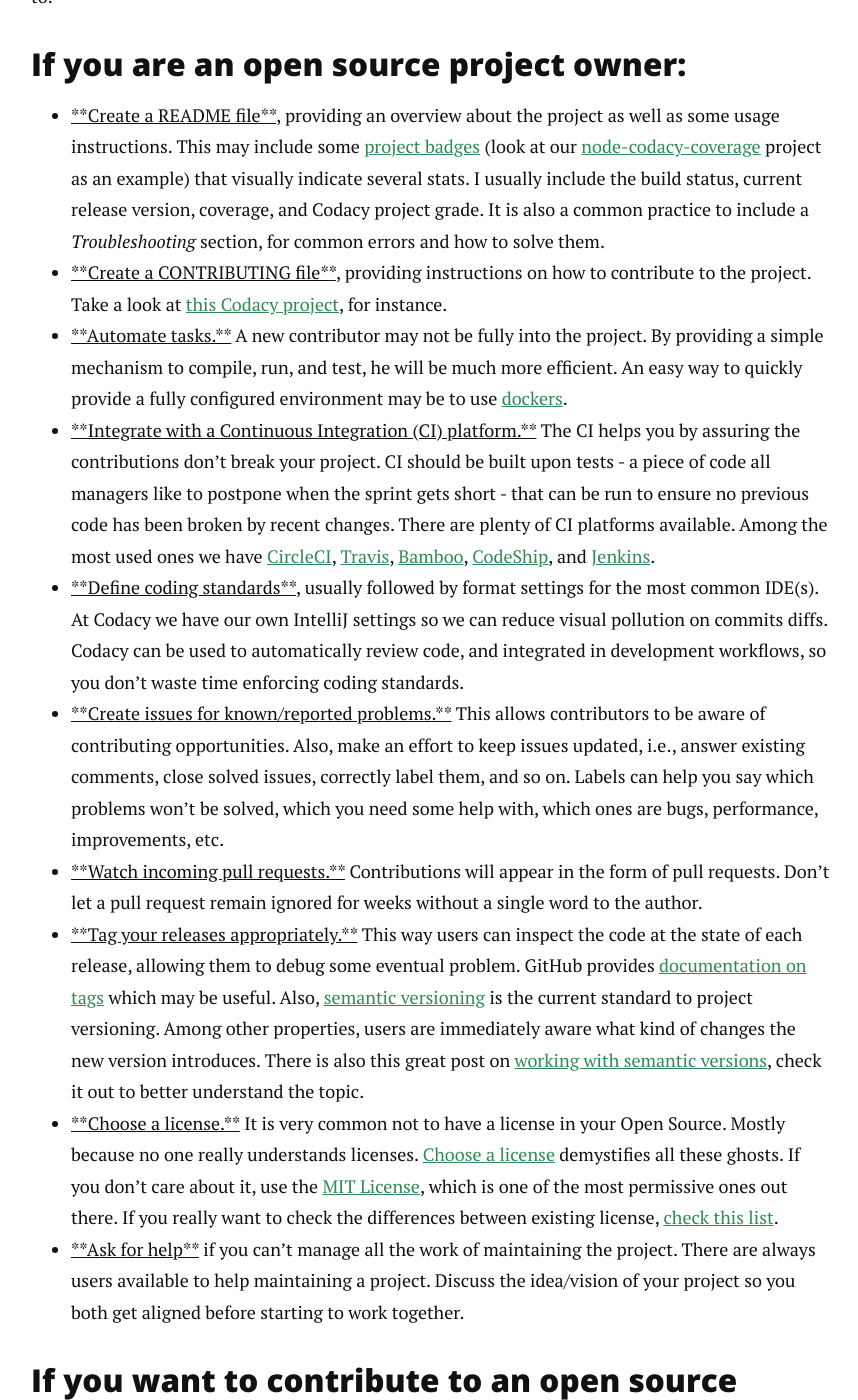
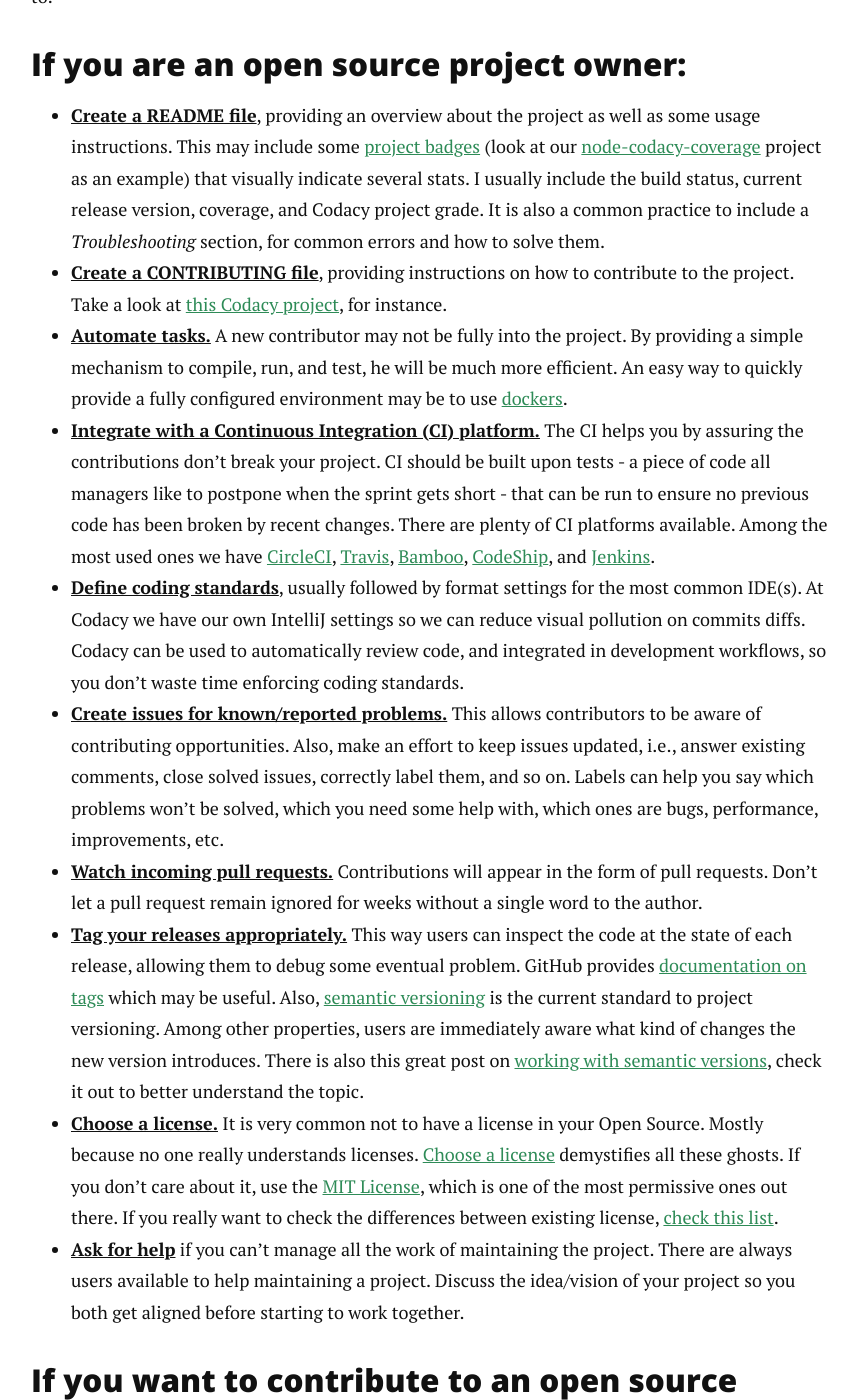
Before and after one commit to pedrorijo91/pedrorijo91.github.io, a Jekyll site: the page built from _posts/2015-12-18-open-source-guidelines.markdown, in a window 1280 px wide and 1400 px high, scrolled down 2503 px. Shown: the whole window, without its empty margins (209-1067 px from the left). Built offline with Jekyll 4.4.1, drawn with Linux system fonts in a browser that asks for light colours; nearby versions of some CDN libraries; Markdown is read by kramdown in place of the engine named in the settings; comment, search, counter and statistics services are not loaded; some of the changed text lies outside the part shown.

Commit message:
Fix markdown processor

```diff
--- a/_config.yml
+++ b/_config.yml
@@ -6,7 +6,7 @@
 paginate_path: "blog/page:num/"
 permalink: blog/:title/
 
-markdown: redcarpet
+markdown: kramdown
 highlighter: rouge
 paginate: 7
 
--- a/_posts/2015-08-02-euromillions.markdown
+++ b/_posts/2015-08-02-euromillions.markdown
@@ -38,8 +38,7 @@
 * But now we have a set of tickets we play each week. And the app only checks for one ticket at the time. So, if we want to check all the tickets, we would need to introduce one ticket at a time...
 
 
-So, how to solve it? Make an [EuroMillions project](https://github.com/pedrorijo91/euromillions-generator) able to solve all these problems !</br>
-<sub>Actually, all these problems could be avoided if we just played online, but we don't like it a lot :)</sub>
+So, how to solve it? Make an [EuroMillions project](https://github.com/pedrorijo91/euromillions-generator) able to solve all these problems ! Actually, all these problems could be avoided if we just played online, but we don't like it a lot :)
 
 
 <p align='center'><img src='/assets/img/euromillions-github.png' alt='euromillions repository' title='euromillions repository' width='800px'/></p>
--- a/_posts/2015-12-18-open-source-guidelines.markdown
+++ b/_posts/2015-12-18-open-source-guidelines.markdown
@@ -29,27 +29,27 @@
 
 ### If you are an open source project owner:
 
-* <u>**Create a README file**</u>, providing an overview about the project as well as some usage instructions. This may include some [project badges](/assets/img/node-badges.png) (look at our [node-codacy-coverage](https://github.com/codacy/node-codacy-coverage) project as an example) that visually indicate several stats. I usually include the build status, current release version, coverage, and Codacy project grade. It is also a common practice to include a *Troubleshooting* section, for common errors and how to solve them.
-* <u>**Create a CONTRIBUTING file**</u>, providing instructions on how to contribute to the project. Take a look at [this Codacy project](https://github.com/codacy/bitbucket-scala-client/blob/master/CONTRIBUTING.md), for instance.
-* <u>**Automate tasks.**</u> A new contributor may not be fully into the project. By providing a simple mechanism to compile, run, and test, he will be much more efficient. An easy way to quickly provide a fully configured environment may be to use [dockers](https://www.docker.com/).
-* <u>**Integrate with a Continuous Integration (CI) platform.**</u> The CI helps you by assuring the contributions don't break your project. CI should be built upon tests - a piece of code all managers like to postpone when the sprint gets short - that can be run to ensure no previous code has been broken by recent changes. There are plenty of CI platforms available. Among the most used ones we have [CircleCI](https://circleci.com/), [Travis](https://travis-ci.org/), [Bamboo](https://www.atlassian.com/software/bamboo/), [CodeShip](https://codeship.com/), and [Jenkins](https://jenkins-ci.org/).
-* <u>**Define coding standards**</u>, usually followed by format settings for the most common IDE(s). At Codacy we have our own IntelliJ settings so we can reduce visual pollution on commits diffs. Codacy can be used to automatically review code, and integrated in development workflows, so you don't waste time enforcing coding standards.
-* <u>**Create issues for known/reported problems.**</u> This allows contributors to be aware of contributing opportunities. Also, make an effort to keep issues updated, i.e., answer existing comments, close solved issues, correctly label them, and so on. Labels can help you say which problems won't be solved, which you need some help with, which ones are bugs, performance, improvements, etc.
-* <u>**Watch incoming pull requests.**</u> Contributions will appear in the form of pull requests. Don't let a pull request remain ignored for weeks without a single word to the author.
-* <u>**Tag your releases appropriately.**</u> This way users can inspect the code at the state of each release, allowing them to debug some eventual problem. GitHub provides [documentation on tags](https://help.github.com/articles/creating-releases/) which may be useful. Also, [semantic versioning](http://semver.org/) is the current standard to project versioning. Among other properties, users are immediately aware what kind of changes the new version introduces. There is also this great post on [working with semantic versions](https://blog.gopheracademy.com/advent-2015/semver/), check it out to better understand the topic.
-* <u>**Choose a license.**</u> It is very common not to have a license in your Open Source. Mostly because no one really understands licenses. [Choose a license](http://choosealicense.com/) demystifies all these ghosts. If you don't care about it, use the [MIT License](http://choosealicense.com/licenses/mit/), which is one of the most permissive ones out there. If you really want to check the differences between existing license, [check this list](http://choosealicense.com/licenses/).
-* <u>**Ask for help**</u> if you can't manage all the work of maintaining the project. There are always users available to help maintaining a project. Discuss the idea/vision of your project so you both get aligned before starting to work together.
+* **<u>Create a README file</u>**, providing an overview about the project as well as some usage instructions. This may include some [project badges](/assets/img/node-badges.png) (look at our [node-codacy-coverage](https://github.com/codacy/node-codacy-coverage) project as an example) that visually indicate several stats. I usually include the build status, current release version, coverage, and Codacy project grade. It is also a common practice to include a *Troubleshooting* section, for common errors and how to solve them.
+* **<u>Create a CONTRIBUTING file</u>**, providing instructions on how to contribute to the project. Take a look at [this Codacy project](https://github.com/codacy/bitbucket-scala-client/blob/master/CONTRIBUTING.md), for instance.
+* **<u>Automate tasks.</u>** A new contributor may not be fully into the project. By providing a simple mechanism to compile, run, and test, he will be much more efficient. An easy way to quickly provide a fully configured environment may be to use [dockers](https://www.docker.com/).
+* **<u>Integrate with a Continuous Integration (CI) platform.</u>** The CI helps you by assuring the contributions don't break your project. CI should be built upon tests - a piece of code all managers like to postpone when the sprint gets short - that can be run to ensure no previous code has been broken by recent changes. There are plenty of CI platforms available. Among the most used ones we have [CircleCI](https://circleci.com/), [Travis](https://travis-ci.org/), [Bamboo](https://www.atlassian.com/software/bamboo/), [CodeShip](https://codeship.com/), and [Jenkins](https://jenkins-ci.org/).
+* **<u>Define coding standards</u>**, usually followed by format settings for the most common IDE(s). At Codacy we have our own IntelliJ settings so we can reduce visual pollution on commits diffs. Codacy can be used to automatically review code, and integrated in development workflows, so you don't waste time enforcing coding standards.
+* **<u>Create issues for known/reported problems.</u>** This allows contributors to be aware of contributing opportunities. Also, make an effort to keep issues updated, i.e., answer existing comments, close solved issues, correctly label them, and so on. Labels can help you say which problems won't be solved, which you need some help with, which ones are bugs, performance, improvements, etc.
+* **<u>Watch incoming pull requests.</u>** Contributions will appear in the form of pull requests. Don't let a pull request remain ignored for weeks without a single word to the author.
+* **<u>Tag your releases appropriately.</u>** This way users can inspect the code at the state of each release, allowing them to debug some eventual problem. GitHub provides [documentation on tags](https://help.github.com/articles/creating-releases/) which may be useful. Also, [semantic versioning](http://semver.org/) is the current standard to project versioning. Among other properties, users are immediately aware what kind of changes the new version introduces. There is also this great post on [working with semantic versions](https://blog.gopheracademy.com/advent-2015/semver/), check it out to better understand the topic.
+* **<u>Choose a license.</u>** It is very common not to have a license in your Open Source. Mostly because no one really understands licenses. [Choose a license](http://choosealicense.com/) demystifies all these ghosts. If you don't care about it, use the [MIT License](http://choosealicense.com/licenses/mit/), which is one of the most permissive ones out there. If you really want to check the differences between existing license, [check this list](http://choosealicense.com/licenses/).
+* **<u>Ask for help</u>** if you can't manage all the work of maintaining the project. There are always users available to help maintaining a project. Discuss the idea/vision of your project so you both get aligned before starting to work together.
 
 ### If you want to contribute to an open source project:
 
 It should be pretty easy if the project owners have followed the previous guidelines.
 
-* <u>**Read all the documentation**</u> they made an effort to create (*README*, and specially *CONTRIBUTING*, if present). The documentation should provide enough info for you to start.
-* <u>**Fork**</u> the project
-* <u>**Announce you are on a issue.**</u> If you are trying to solve a reported issue, comment that you intend to solve it, and possibly discuss with the project maintainers the best approach **before starting to code**
-* <u>**Create a new branch**</u> on your fork and code your solution (it's always good to add/fix tests)
-* <u>**Open a pull request**</u> after having pushed your changes.
-* <u>**Iterate your changes**</u> as the project maintainers comment your code
+* **<u>Read all the documentation</u>** they made an effort to create (*README*, and specially *CONTRIBUTING*, if present). The documentation should provide enough info for you to start.
+* **<u>Fork</u>** the project
+* **<u>Announce you are on a issue.</u>** If you are trying to solve a reported issue, comment that you intend to solve it, and possibly discuss with the project maintainers the best approach **before starting to code**
+* **<u>Create a new branch</u>** on your fork and code your solution (it's always good to add/fix tests)
+* **<u>Open a pull request</u>** after having pushed your changes.
+* **<u>Iterate your changes</u>** as the project maintainers comment your code
 * Your pull request should be accepted as you converge to an accepted solution
 
 If there is no documentation about how to contribute, try to make the most clean and understandable code so reviewers can have their work eased. Put yourself in a reviewer situation. Would you like to review your own code?  Would you like to have that code in your project? If you can't find a nice solution, remind that the community is always there to help.
```
Also changed, not shown: _posts/2015-11-09-play-slick.markdown (+24 -24 lines), _posts/2016-01-05-scala-json.markdown (+31 -30 lines).
